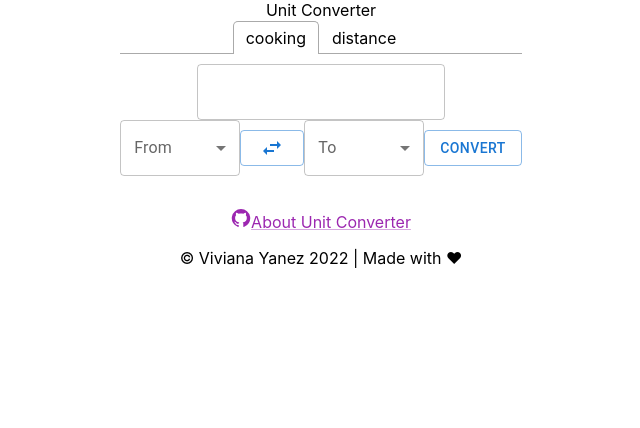
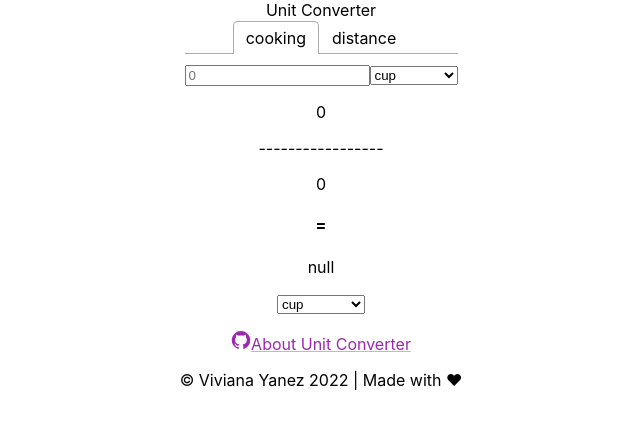
Before and after one commit to vivitt/unit-converter, a React (Create React App) app: page / in a window 1280 px wide. Shown: the top 428 px of the page, without its empty margins (319-959 px from the left). Built offline with nearby package versions, Linux system fonts and the light colour scheme.

Commit message:
version withoun convert btn

```diff
--- a/src/components/InputField.tsx
+++ b/src/components/InputField.tsx
@@ -1,29 +1,30 @@
 import * as React from "react";
+import { useState } from "react";
 import Box from "@mui/material/Box";
 import TextField from "@mui/material/TextField";
 
 interface IProps {
   numberToConvert: string;
   setNumberToConvert: React.Dispatch<React.SetStateAction<string>>;
-  setError: React.Dispatch<React.SetStateAction<string>>;
-  setResult: React.Dispatch<React.SetStateAction<string>>;
+
+  // setError: React.Dispatch<React.SetStateAction<string>>;
+  // setResult: React.Dispatch<React.SetStateAction<string>>;
 }
 
 const InputField: React.FC<IProps> = ({
   numberToConvert,
   setNumberToConvert,
-  setError,
-  setResult,
 }) => {
   return (
     <TextField
+      sx={{ width: "100px" }}
       id="numberToConverInput"
       variant="outlined"
       value={numberToConvert}
+      placeholder="0"
+      type="number"
       onChange={(e) => {
         setNumberToConvert(e.target.value);
-        setError("");
-        setResult("");
       }}
     />
   );
--- a/src/components/SelectInput.tsx
+++ b/src/components/SelectInput.tsx
@@ -16,8 +16,6 @@ interface IProps {
   direction: string;
   state: IUnit;
   setState: React.Dispatch<React.SetStateAction<IUnit>>;
-  setError: React.Dispatch<React.SetStateAction<string>>;
-  setResult: React.Dispatch<React.SetStateAction<string>>;
 }
 
 const SelectInput: React.FC<IProps> = ({
@@ -26,22 +24,12 @@ const SelectInput: React.FC<IProps> = ({
   direction,
   setState,
   state,
-  setError,
-  setResult,
 }: IProps) => {
   const [unit, setUnit] = useState<string>("");
 
-  useEffect(() => {
-    setState({
-      resourceName: unit,
-      multiplier: state.multiplier,
-    });
-  }, [unit]);
-
   const handleChange = (event: SelectChangeEvent) => {
     setUnit(event.target.value as string);
-    setError("");
-    setResult("");
+
     setState({
       resourceName: unit,
       multiplier: findMultiplier(conversionType, units, unit),
@@ -53,10 +41,9 @@ const SelectInput: React.FC<IProps> = ({
       <FormControl fullWidth>
         <InputLabel id={conversionType}>{direction}</InputLabel>
         <Select
-          labelId={direction}
+          defaultValue={options[0].resourceName}
           id={direction}
-          value={state.resourceName}
-          label={direction}
+          value={unit}
           onChange={handleChange}
         >
           {options.map((u) => (
--- a/src/components/TabGroup.tsx
+++ b/src/components/TabGroup.tsx
@@ -5,59 +5,47 @@ import { units } from "../units/unit";
 import { IUnit } from "../units/unit";
 import SelectInput from "./SelectInput";
 import InputField from "./InputField";
-import { useState } from "react";
+import { useState, useEffect } from "react";
+import { findMultiplier } from "../converter";
 import Button from "@mui/material/Button";
 import SwapHorizIcon from "@mui/icons-material/SwapHoriz";
 import FormControl from "@mui/material/FormControl";
 import { convert } from "../converter";
 
 const TabGroup: React.FC = () => {
-  const [from, setFrom] = useState<IUnit>({ resourceName: "", multiplier: 0 });
+  const [from, setFrom] = useState<IUnit>({
+    resourceName: "",
+    multiplier: 0,
+  });
 
-  const [to, setTo] = useState<IUnit>({ resourceName: "", multiplier: 0 });
+  const [to, setTo] = useState<IUnit>({
+    resourceName: "",
+    multiplier: 0,
+  });
 
-  const [numberToConvert, setNumberToConvert] = useState<string>("");
+  const [numberToConvert, setNumberToConvert] = useState<string>("hol");
 
-  const [result, setResult] = useState<string>("");
+  const [result, setResult] = useState<string>("0");
 
   const [error, setError] = useState<string>("");
 
-  const handleSwap = (e: React.FormEvent) => {
-    e.preventDefault();
-    const prev = from;
-    setFrom(to);
-    setTo(prev);
+  // const handleSwap = (e: React.FormEvent) => {
+  //   e.preventDefault();
+  //   const prev = from;
+  //   setFrom(to);
+  //   setTo(prev);
+  // };
+
+  const getResult = (a: string): string => {
+    const n = parseInt(a);
+    console.log(n, from.multiplier, to.multiplier);
+    return convert(n, from.multiplier, to.multiplier);
   };
 
-  const getResult = (e: React.FormEvent): void => {
-    e.preventDefault();
-    setError("");
-    setResult("");
-    if (numberToConvert === "") {
-      setError(`Please enter a number to be converted!`);
-    } else {
-      const n = parseInt(numberToConvert);
-      if (n === null) {
-        setError(`Please enter a valid number to be converted! `);
-      } else {
-        if (from.resourceName === "") {
-          setError(`Please select the units you want to convert from`);
-        } else if (to.resourceName === "") {
-          setError(`Please select the units you want to convert to`);
-        } else {
-          setResult(
-            `${numberToConvert}${from.resourceName} is ${convert(
-              n,
-              from.multiplier,
-              to.multiplier
-            )} ${to.resourceName}`
-          );
-
-          setNumberToConvert("");
-        }
-      }
-    }
-  };
+  useEffect(() => {
+    setResult(getResult(numberToConvert));
+    console.log(result);
+  }, [to]);
 
   return (
     <Tabs>
@@ -69,48 +57,73 @@ const TabGroup: React.FC = () => {
       {units.map((u) => (
         <TabPanel>
           <div className="converter">
-            <FormControl>
-              <InputField
-                setError={setError}
+            <div className="form">
+              {/* <InputField
                 numberToConvert={numberToConvert}
                 setNumberToConvert={setNumberToConvert}
-                setResult={setResult}
-              />
-            </FormControl>
-
-            <div className="form__selects">
-              <FormControl>
-                <SelectInput
-                  conversionType={u.slug}
-                  options={u.units}
-                  direction="From"
-                  state={from}
-                  setState={setFrom}
-                  setError={setError}
-                  setResult={setResult}
-                ></SelectInput>
-              </FormControl>
-              <Button variant="outlined" onClick={handleSwap}>
-                <SwapHorizIcon></SwapHorizIcon>
-              </Button>
-              <FormControl>
-                <SelectInput
-                  conversionType={u.slug}
-                  options={u.units}
-                  direction="To"
-                  state={to}
-                  setState={setTo}
-                  setError={setError}
-                  setResult={setResult}
-                ></SelectInput>
-              </FormControl>
-              <Button variant="outlined" onClick={getResult}>
-                Convert
-              </Button>
+              /> */}
+              <input
+                type="number"
+                value={numberToConvert}
+                placeholder="0"
+                onChange={(e) => {
+                  setNumberToConvert(e.target.value);
+                }}
+              ></input>
+              <select
+                value={from.resourceName}
+                onChange={(e) => {
+                  let n = e.target.value;
+                  setFrom({
+                    resourceName: n,
+                    multiplier: findMultiplier(u.slug, units, n),
+                  });
+                }}
+                placeholder="From"
+              >
+                {u.units.map((o) => (
+                  <option value={o.resourceName}>{o.resourceName}</option>
+                ))}
+              </select>
+              {/* <SelectInput
+                conversionType={u.slug}
+                options={u.units}
+                direction="From"
+                state={from}
+                setState={setFrom}
+              ></SelectInput> */}
+              <span>
+                <p>
+                  {to.multiplier} {to.resourceName}
+                </p>
+                <p>-----------------</p>
+                <p>
+                  {from.multiplier} {from.resourceName}
+                </p>
+              </span>
+              <span>
+                <h4>=</h4>
+              </span>
+              <p>{result}</p>
+              <select
+                value={to.resourceName}
+                onChange={(e) => {
+                  let n = e.target.value;
+                  setTo({
+                    resourceName: n,
+                    multiplier: findMultiplier(u.slug, units, n),
+                  });
+                }}
+                defaultValue={1}
+              >
+                {u.units.map((o) => (
+                  <option value={o.resourceName}>{o.resourceName}</option>
+                ))}
+              </select>
             </div>
-
-            <div className="form__results"></div>
-            {error !== "" ? <p>{error}</p> : <p> {result}</p>}
+            {/* <Button variant="outlined" onClick={handleSwap}>
+              <SwapHorizIcon></SwapHorizIcon>
+            </Button> */}
           </div>
         </TabPanel>
       ))}
--- a/src/converter.tsx
+++ b/src/converter.tsx
@@ -16,5 +16,6 @@ export const findMultiplier = (
     (u) => u.resourceName === c
   );
   console.log(unitsArr, "****");
+  console.log(unitsArr[0].multiplier);
   return unitsArr[0].multiplier;
 };
--- a/src/index.tsx
+++ b/src/index.tsx
@@ -1,19 +1,13 @@
-import React from 'react';
-import ReactDOM from 'react-dom/client';
-import './index.css';
-import App from './App';
-import reportWebVitals from './reportWebVitals';
+import React from "react";
+import ReactDOM from "react-dom/client";
+import "./index.css";
+import App from "./App";
 
 const root = ReactDOM.createRoot(
-  document.getElementById('root') as HTMLElement
+  document.getElementById("root") as HTMLElement
 );
 root.render(
   <React.StrictMode>
     <App />
   </React.StrictMode>
 );
-
-// If you want to start measuring performance in your app, pass a function
-// to log results (for example: reportWebVitals(console.log))
-// or send to an analytics endpoint. Learn more: https://bit.ly/CRA-vitals
-reportWebVitals();
--- a/src/reportWebVitals.ts
+++ /dev/null
@@ -1,15 +0,0 @@
-import { ReportHandler } from 'web-vitals';
-
-const reportWebVitals = (onPerfEntry?: ReportHandler) => {
-  if (onPerfEntry && onPerfEntry instanceof Function) {
-    import('web-vitals').then(({ getCLS, getFID, getFCP, getLCP, getTTFB }) => {
-      getCLS(onPerfEntry);
-      getFID(onPerfEntry);
-      getFCP(onPerfEntry);
-      getLCP(onPerfEntry);
-      getTTFB(onPerfEntry);
-    });
-  }
-};
-
-export default reportWebVitals;
```
